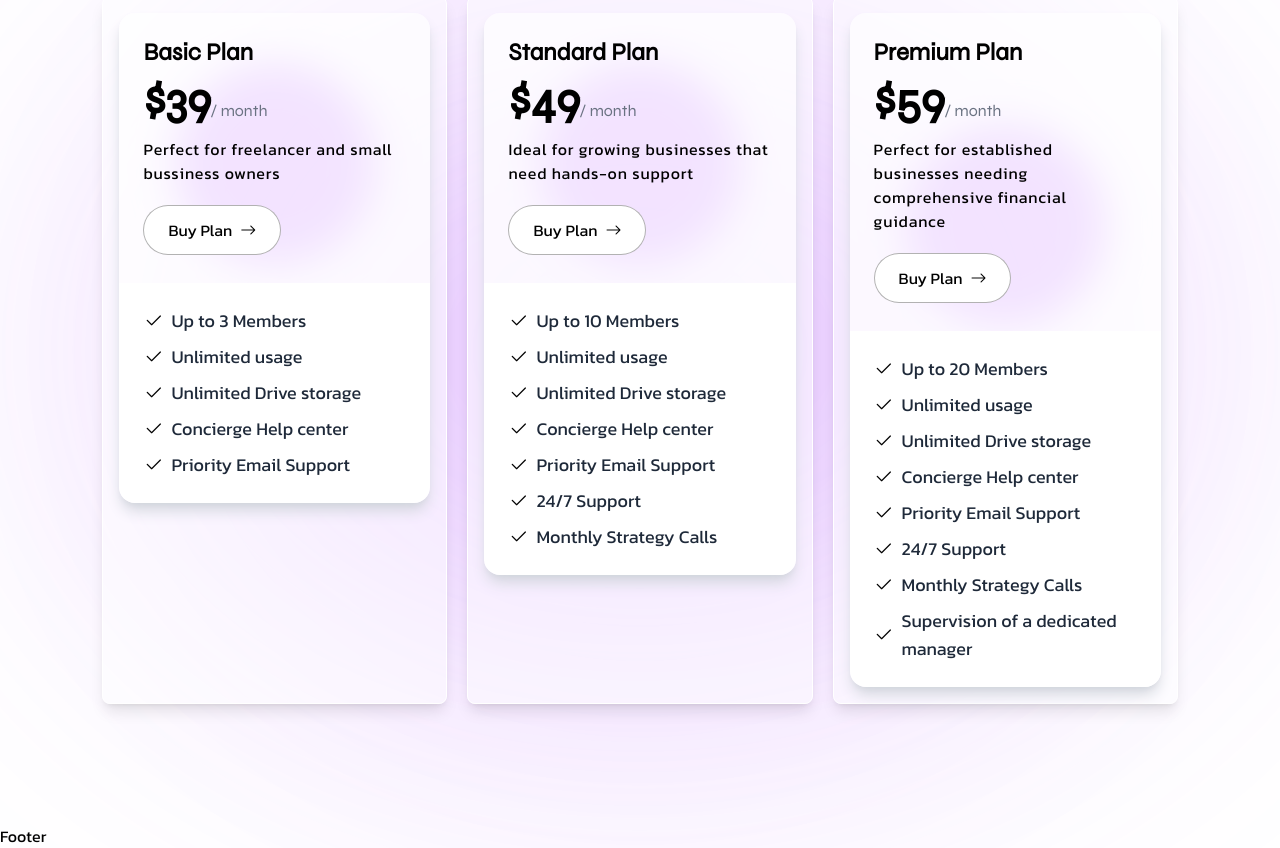
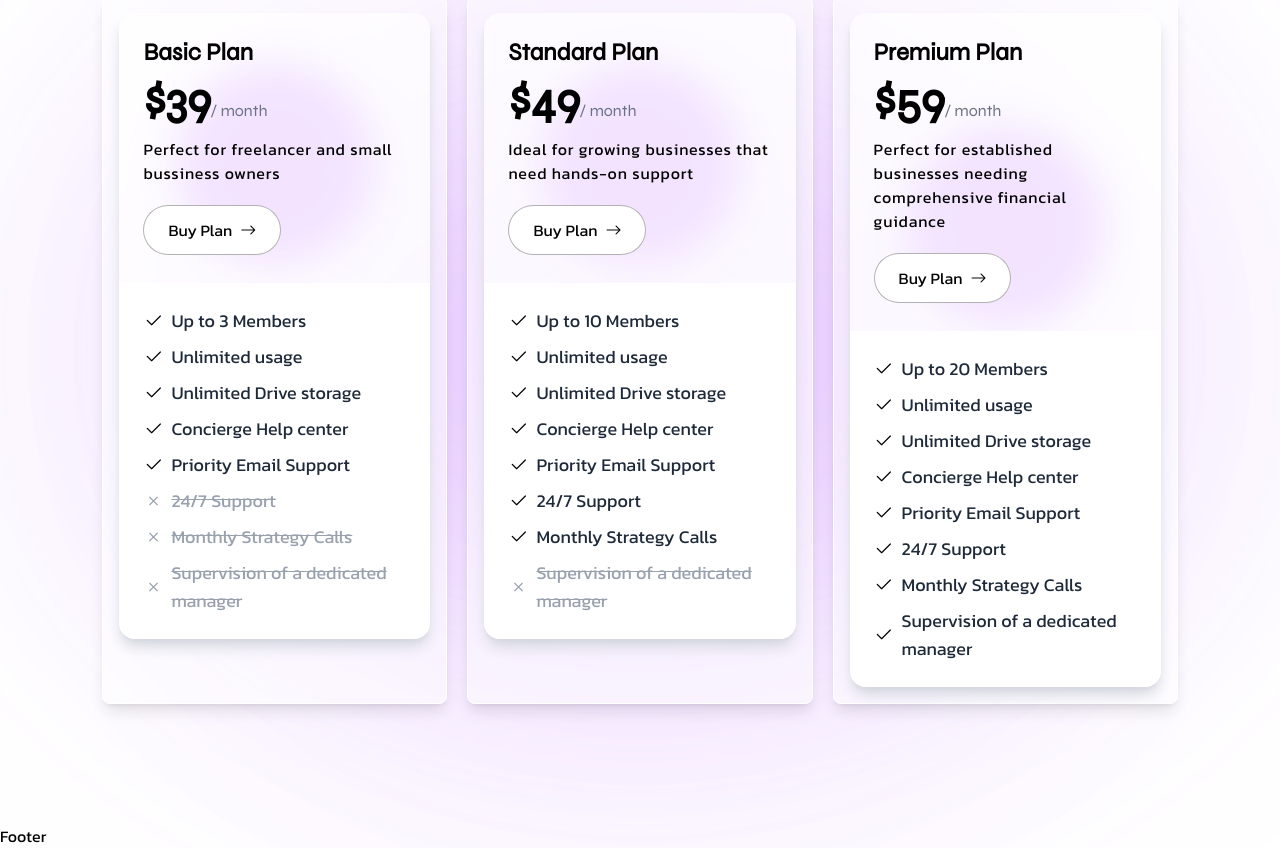
Before and after one commit to Jisap/next16-corebridge, a Next.js app: page /Components/Pages/Pricing in a window 1280 px wide. Shown: the part 456-1304 px from the top of the page. Built offline with nearby package versions, Linux system fonts and the light colour scheme.

Commit message:
feat: Add new pricing page component displaying different plans and their features.

```diff
--- a/app/Components/Pages/Pricing/page.tsx
+++ b/app/Components/Pages/Pricing/page.tsx
@@ -1,5 +1,16 @@
 "use client"
 
+
+const allFeatures = [
+  { key: "members", label: "Team Members" },
+  { key: "usage", label: "Unlimited usage" },
+  { key: "storage", label: "Unlimited Drive storage" },
+  { key: "helpCenter", label: "Concierge Help center" },
+  { key: "emailSupport", label: "Priority Email Support" },
+  { key: "support247", label: "24/7 Support" },
+  { key: "strategyCalls", label: "Monthly Strategy Calls" },
+  { key: "dedicatedManager", label: "Supervision of a dedicated manager" }
+]
 
 const PricingData = [
   {
@@ -7,44 +18,48 @@ const PricingData = [
     plan: "Basic Plan",
     price: "$39",
     desc: "Perfect for freelancer and small bussiness owners",
-    includes: [
-      "Up to 3 Members",
-      "Unlimited usage",
-      "Unlimited Drive storage",
-      "Concierge Help center",
-      "Priority Email Support"
-    ]
+    features: {
+      members: { included: true, value: "Up to 3 Members" },
+      usage: { included: true },
+      storage: { included: true },
+      helpCenter: { included: true },
+      emailSupport: { included: true },
+      support247: { included: false },
+      strategyCalls: { included: false },
+      dedicatedManager: { included: false }
+    }
   },
   {
     id: 2,
     plan: "Standard Plan",
     price: "$49",
     desc: "Ideal for growing businesses that need hands-on support",
-    includes: [
-      "Up to 10 Members",
-      "Unlimited usage",
-      "Unlimited Drive storage",
-      "Concierge Help center",
-      "Priority Email Support",
-      "24/7 Support",
-      "Monthly Strategy Calls"
-    ]
+    features: {
+      members: { included: true, value: "Up to 10 Members" },
+      usage: { included: true },
+      storage: { included: true },
+      helpCenter: { included: true },
+      emailSupport: { included: true },
+      support247: { included: true },
+      strategyCalls: { included: true },
+      dedicatedManager: { included: false }
+    }
   },
   {
     id: 3,
     plan: "Premium Plan",
     price: "$59",
     desc: "Perfect for established businesses needing comprehensive financial guidance",
-    includes: [
-      "Up to 20 Members",
-      "Unlimited usage",
-      "Unlimited Drive storage",
-      "Concierge Help center",
-      "Priority Email Support",
-      "24/7 Support",
-      "Monthly Strategy Calls",
-      "Supervision of a dedicated manager"
-    ]
+    features: {
+      members: { included: true, value: "Up to 20 Members" },
+      usage: { included: true },
+      storage: { included: true },
+      helpCenter: { included: true },
+      emailSupport: { included: true },
+      support247: { included: true },
+      strategyCalls: { included: true },
+      dedicatedManager: { included: true }
+    }
   }
 ]
 
@@ -92,12 +107,23 @@ const Pricing = () => {
                   </div>
 
                   <ul className="w-full space-y-2 p-6 bg-white">
-                    {plan.includes.map((item, index) => (
-                      <li key={index} className="flex items-center gap-2 text-lg text-gray-800">
-                        <i className="bi bi-check2 text-xl text-black"></i>
-                        {item}
-                      </li>
-                    ))}
+                    {allFeatures.map((feature) => {
+                      const featureData = plan.features[feature.key as keyof typeof plan.features]                    // value del feature iterado: para members sería "{ included: true, value: "Up to 3 Members" }."
+                      const isIncluded = featureData.included                                                         // Accede a la prop "included".
+                      const displayText = feature.key === "members" && featureData.included && "value" in featureData // Si se cumplen las 3 propiedades, se muestra su valor sino solo el label de allFeatures
+                        ? featureData.value
+                        : feature.label
+
+                      return (
+                        <li
+                          key={feature.key}
+                          className={`flex items-center gap-2 text-lg ${isIncluded ? "text-gray-800" : "text-gray-400 line-through"}`}
+                        >
+                          <i className={`bi ${isIncluded ? "bi-check2 text-black" : "bi-x text-gray-400"} text-xl`}></i>
+                          {displayText}
+                        </li>
+                      )
+                    })}
                   </ul>
                 </div>
               </div>
```
